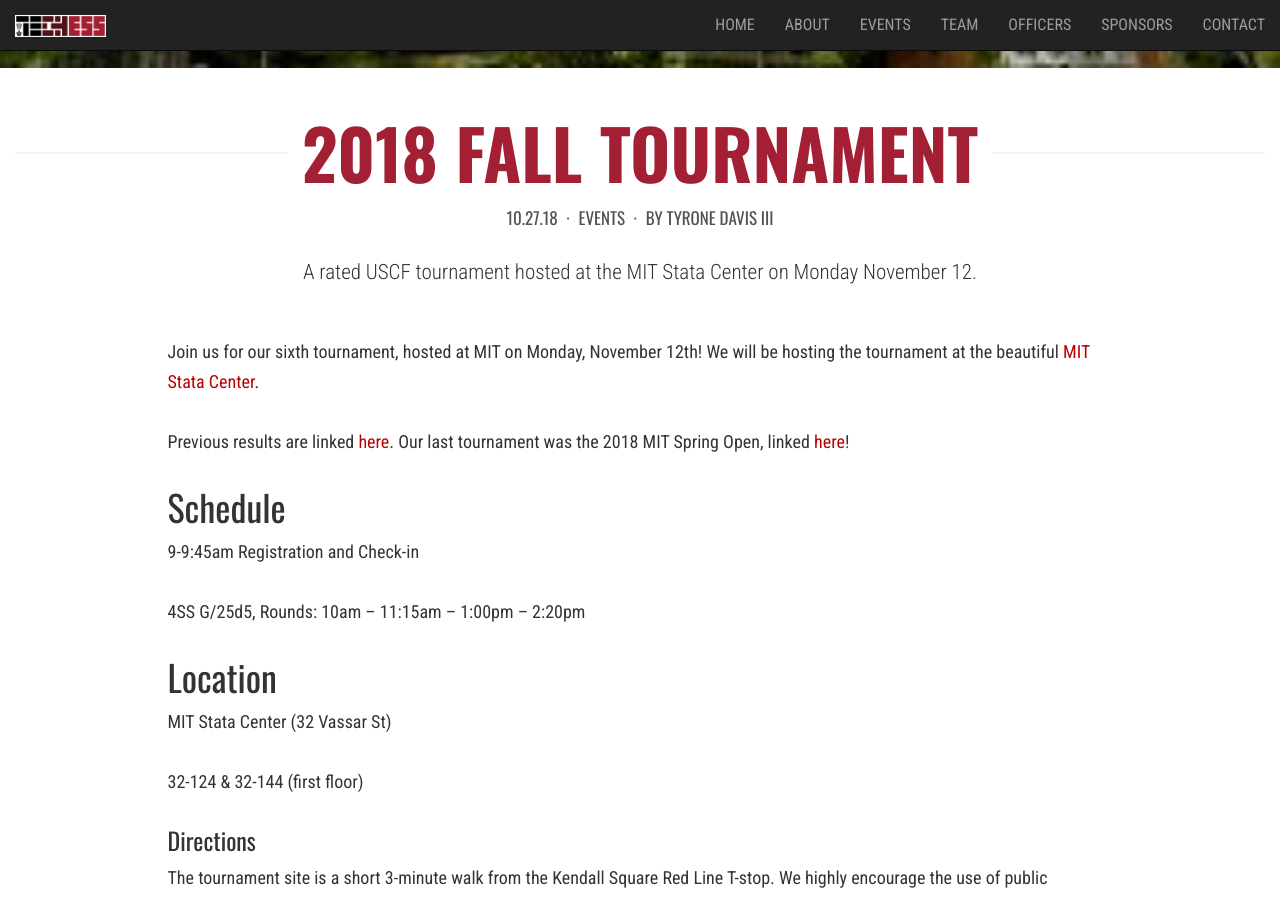
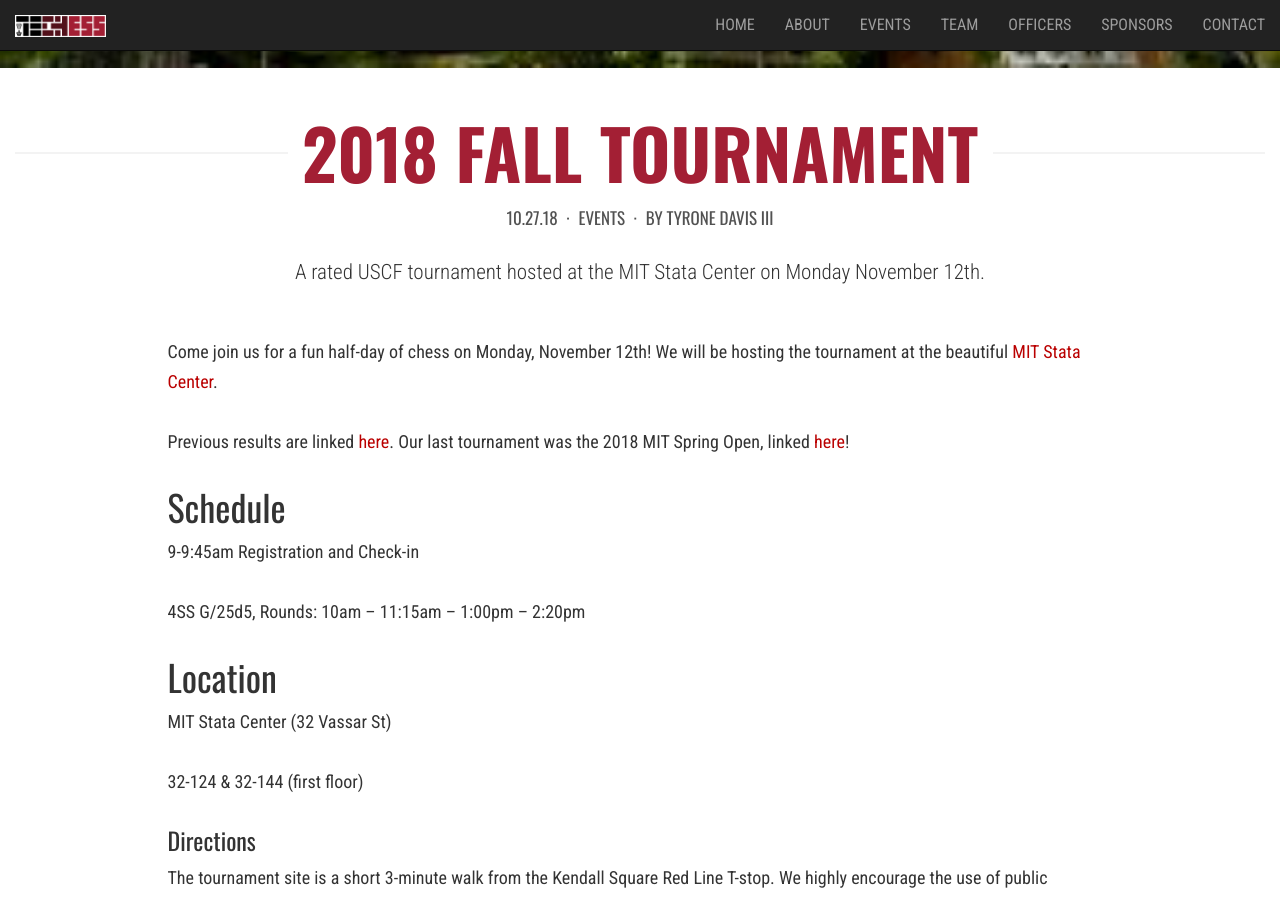
Before and after one commit to Tech-Chess/tech-chess.github.io, a Jekyll site: the page built from _posts/2018-11-11-FallTournament.md, in a window 1280 px wide and 900 px high, scrolled down 483 px. Built offline with Jekyll 4.4.1, drawn with Linux system fonts in a browser that asks for light colours; nearby versions of some CDN libraries; some of the changed text lies outside the part shown.

Commit message:
small updates

```diff
--- a/_posts/2018-11-11-FallTournament.md
+++ b/_posts/2018-11-11-FallTournament.md
@@ -6,10 +6,10 @@ date: 2018-10-27 11:20:00
 categories: events
 featured_image: 'img/StataCenter.jpg'
 tags: tournament stata uscf
-lead_text: 'A rated USCF tournament hosted at the MIT Stata Center on Monday November 12.'
+lead_text: 'A rated USCF tournament hosted at the MIT Stata Center on Monday November 12th.'
 ---
 
-Join us for our sixth tournament, hosted at MIT on Monday, November 12th! We will be hosting the tournament at the beautiful [MIT Stata Center](https://en.wikipedia.org/wiki/Ray_and_Maria_Stata_Center).
+Come join us for a fun half-day of chess on Monday, November 12th! We will be hosting the tournament at the beautiful [MIT Stata Center](https://en.wikipedia.org/wiki/Ray_and_Maria_Stata_Center).
 
 Previous results are linked [here](http://www.uschess.org/datapage/event-search.php?name=&state=ANY&city=&date_from=&date_to=&order=D&minsize=&affil=G6046684&timectl=&mode=Find). Our last tournament was the 2018 MIT Spring Open, linked [here](http://www.uschess.org/msa/XtblMain.php?201805061332)!
 
```
Also changed, not shown: other parts of _posts/2018-11-11-FallTournament.md (+1 -1 lines).
